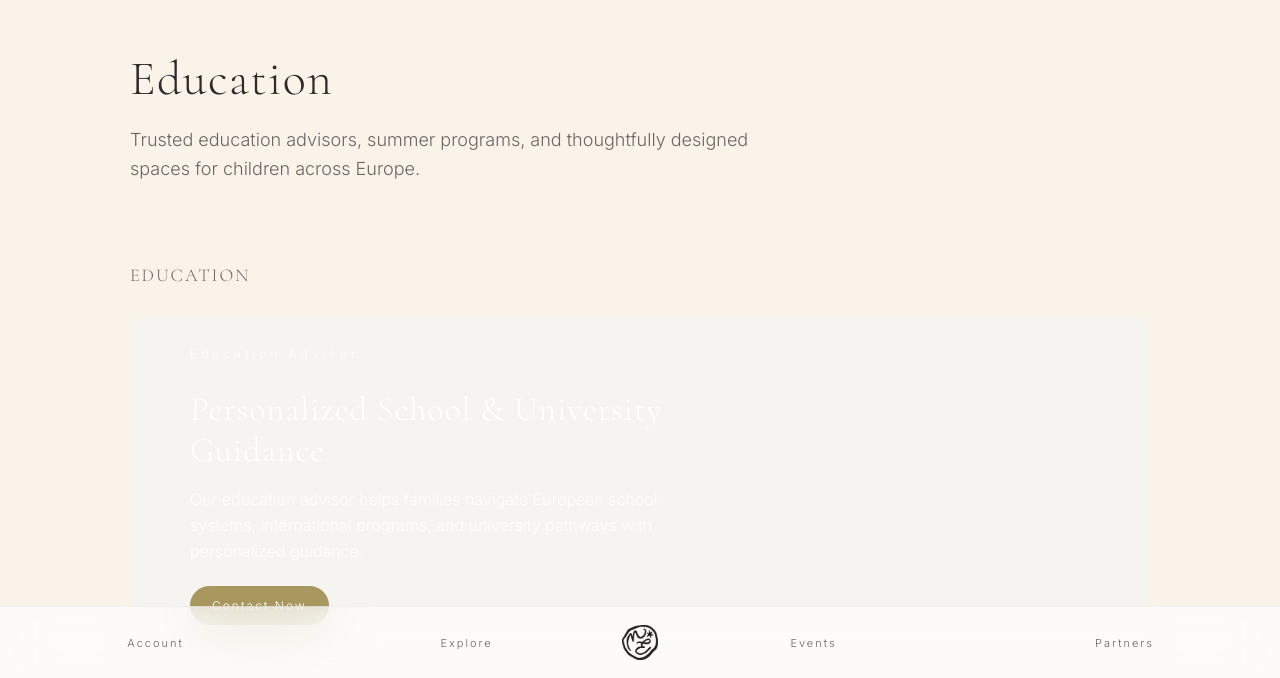
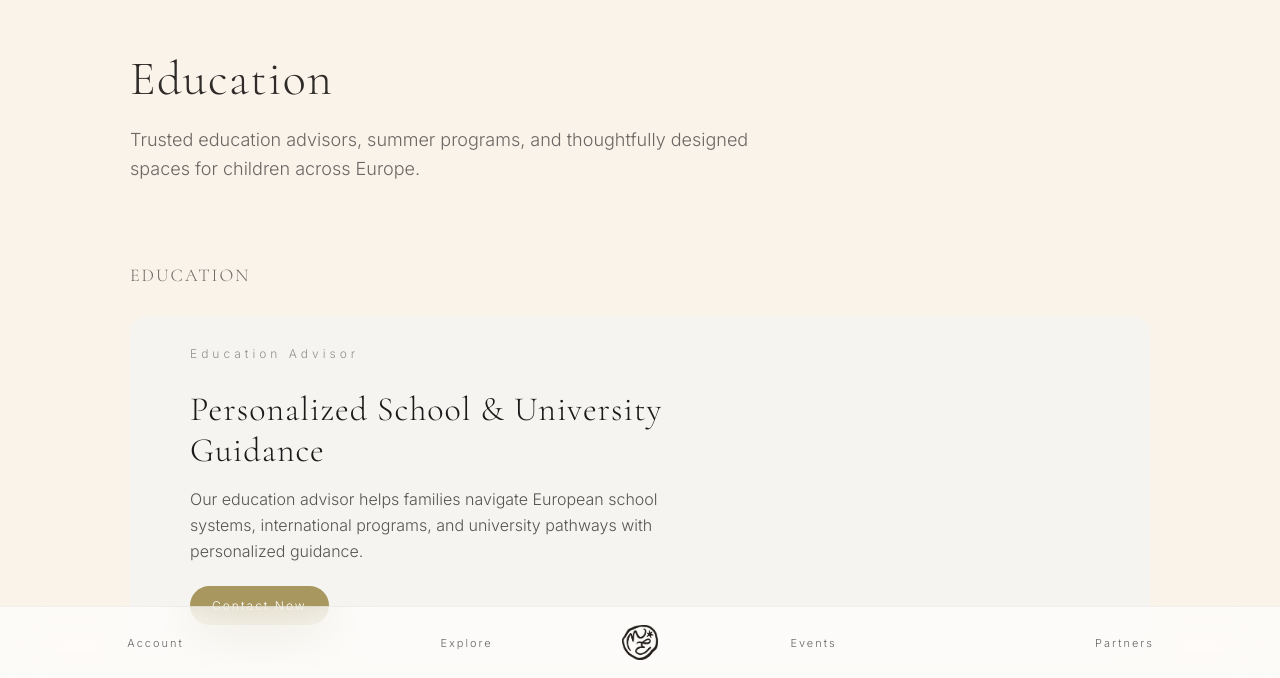
Before and after one commit to nataliatovargrand-a11y/mothereuro-beta, a Nuxt app: page /resources/education in a window 1280 px wide. Shown: the part 122-800 px from the top of the page. Built offline with nearby package versions, Linux system fonts and the light colour scheme.

Commit message:
Fix advisor card text color

```diff
--- a/app/pages/resources/education.vue
+++ b/app/pages/resources/education.vue
@@ -174,6 +174,30 @@ Visit Website
 
 .advisor-card{
 background:#f6f4f1;
+color:#1a1a1a;
+}
+
+.advisor-card h2{
+color:#1a1a1a;
+}
+
+.advisor-card p{
+color:#444;
+}
+
+.advisor-card .card-label{
+color:#777;
+}
+
+.advisor-card::after{
+display:none;
+}
+
+.advisor-card .card-button{
+background:#A8985F;
+color:white;
+}.advisor-card{
+background:#f6f4f1;
 color:black;
 }
 
```
